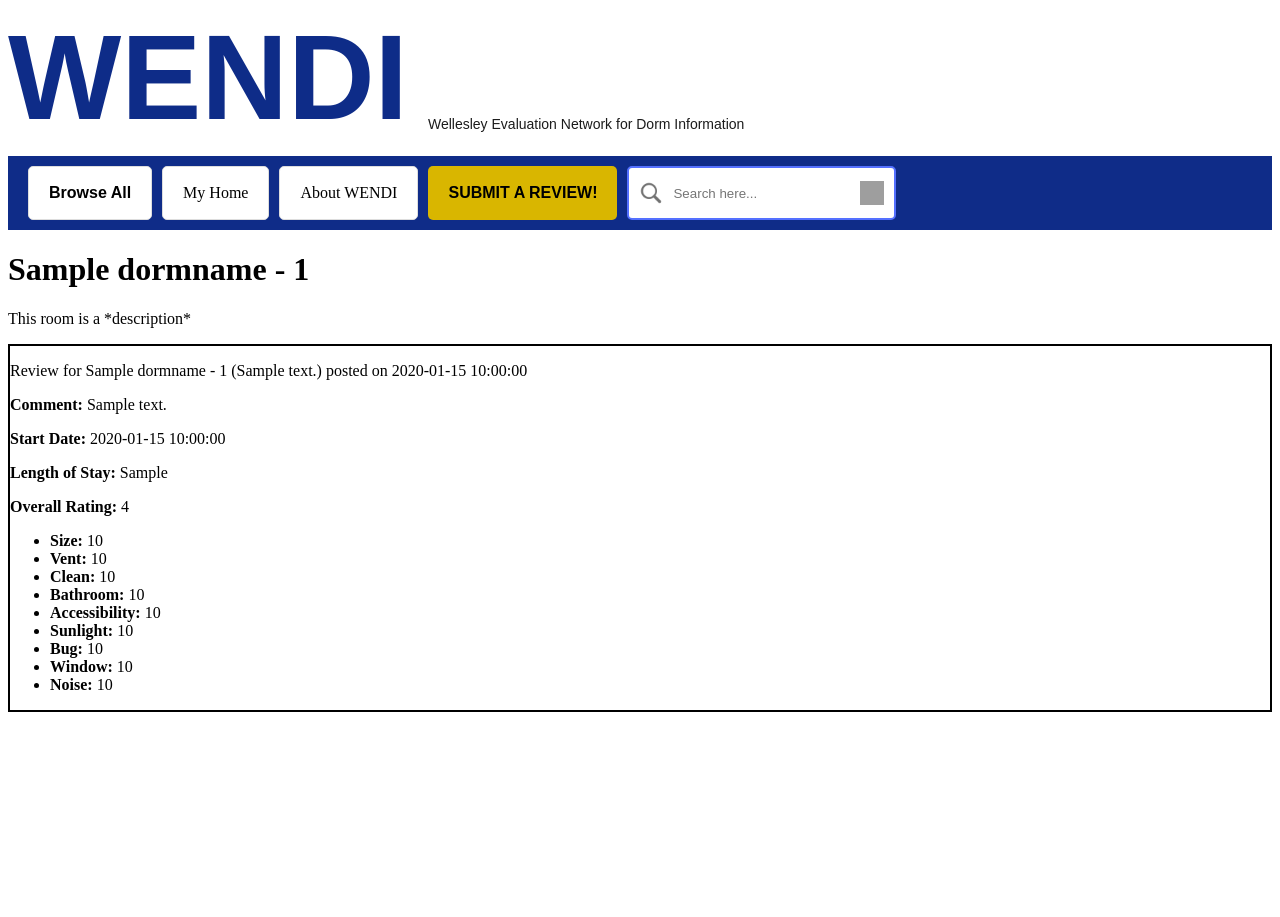
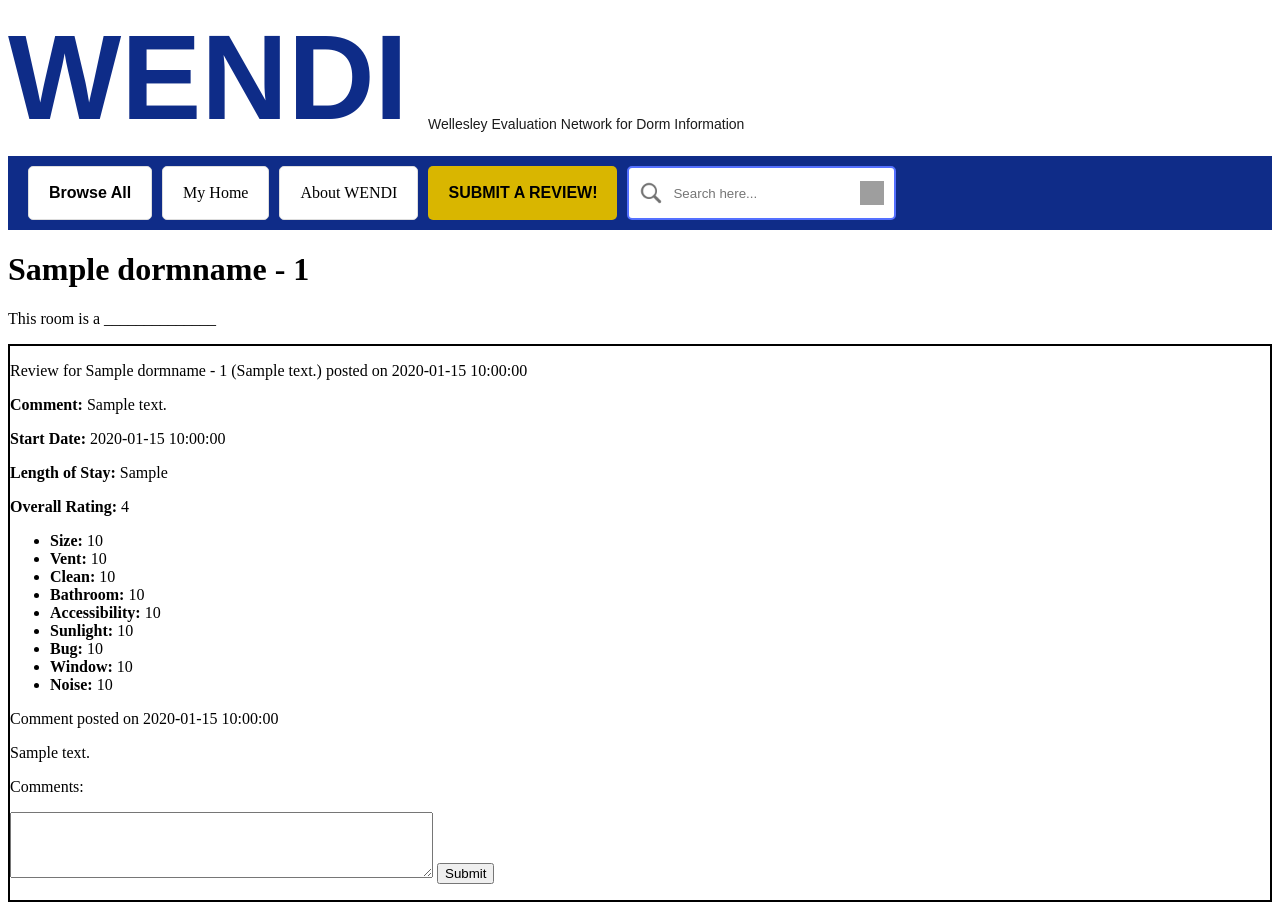
Before and after one commit to yanziv/WENDI, a Flask app: template templates/room.html in a window 1280 px wide. Before the commit the page ends 712 px from the top, so only its background shows below. Run offline with Flask 3, Linux system fonts and the light colour scheme; the template is opened without the code that fills it: most values are stand-ins (such as "Sample title", 1, 10 or a date in 2020); grey boxes are pictures that could not be loaded.

Commit message:
comments appear on room page

```diff
--- a/templates/room.html
+++ b/templates/room.html
@@ -2,9 +2,9 @@
 
 {% block main_content %}
 <h1>{{dormname}} - {{number}}</h1>
-<p>This room is a *description*</p>
+<p>This room is a ______________</p>
 
-    {% if reviews %}
+  {% if reviews %}
     {% for one in reviews %}
     <div id="{{one.id}}" style="border:solid 2px black; margin-bottom:15px;">
 
@@ -28,21 +28,46 @@
             </ul>
         </div>
 
-        <!-- <div class="comments" id="{{dict.rid}}">
-            {% for one in commentList %}
-            <p>commenter name</p>
-            <p>comment content here</p>
+        <div class="comment-section">
+          {% for each in allComments %}
+          <div class="comment-div" id="{each.id}">
 
-            {% endfor %}
-        </div> -->
+            <p class="comment-header">Comment posted on {{each.timePosted}}</p>
+            <p class="comment-content">{{each.content}}</p>
+
+          </div>
+          {% endfor %}
+        </div>
+
+
+        <div class="comments" id="{{dict.rid}}">
+            <form method="POST" action="{{ url_for('room', hid=dormname, number=number) }}">
+                <tr>
+                    <td>
+                      <p>
+                        <label for="comments">Comments:</label>
+                      </p>
+                    </td>
+                    <td>
+                      <p>
+                        <textarea id="comments" name="comments" rows="4" cols="50"></textarea>
+                        <input type="submit" value="Submit">
+                      </p>
+                    </td>
+                  </tr>
+            </form>
+        </div>
+
+
+
     </div>
     {% endfor %}
 
-    {% else %}
+  {% else %}
 
     <p>Sorry! No reviews have been made for this room yet.</p>
 
-    {% endif %}
+  {% endif %}
 
 
 
```
